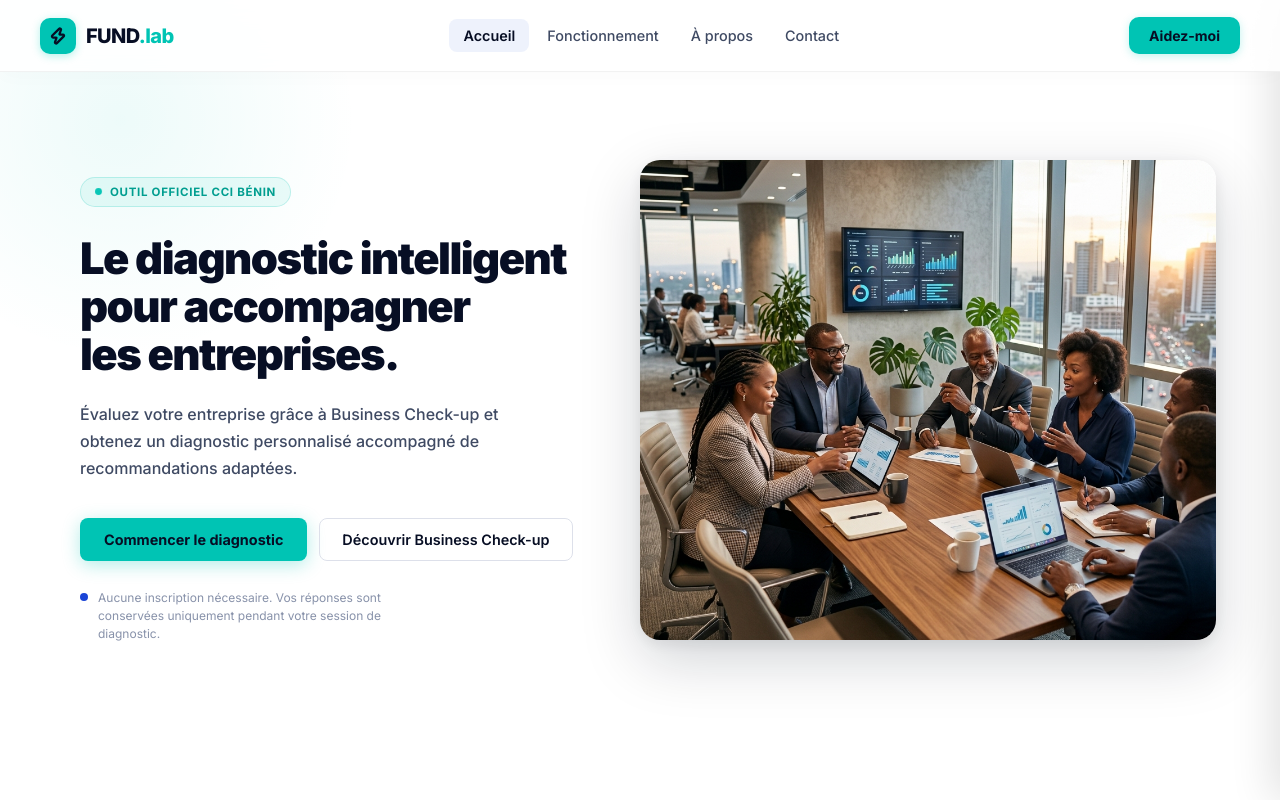
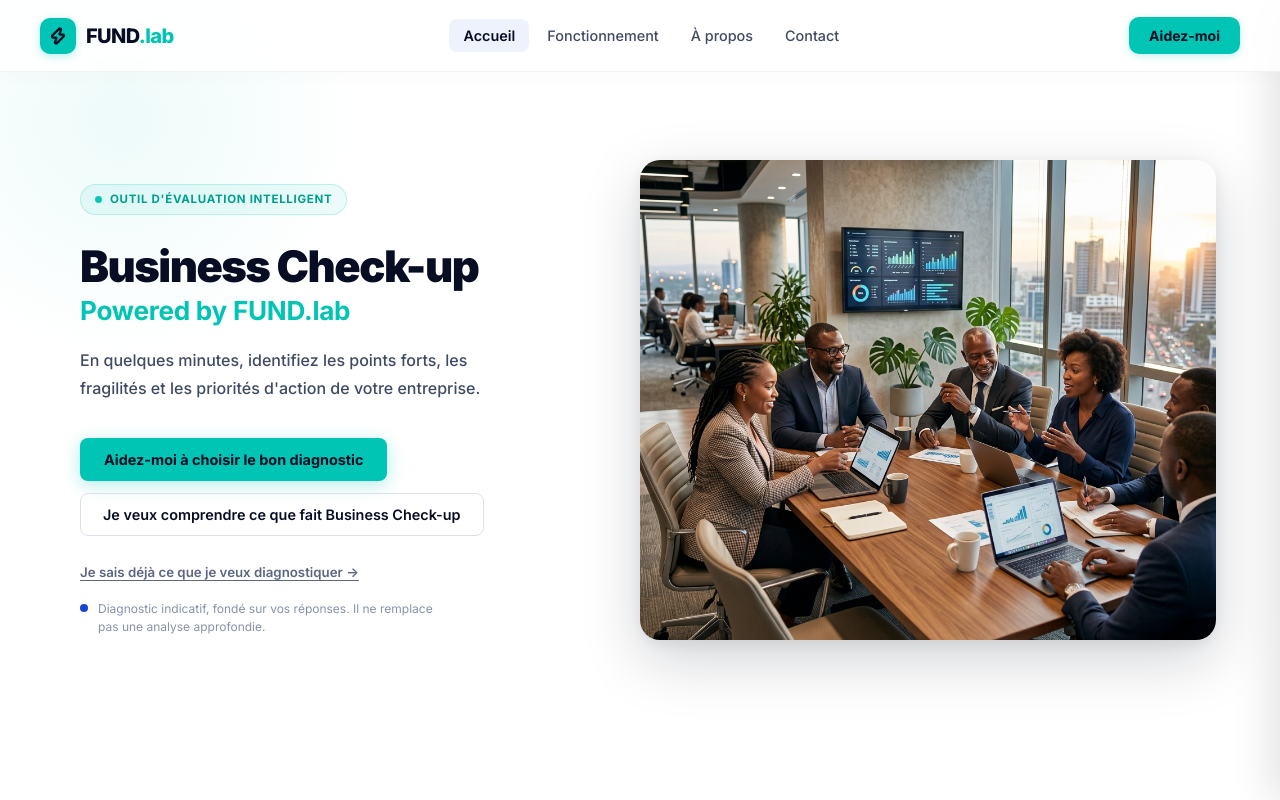
Before and after one commit to josuefox123/business_check_up, a React (Vite) app: page / in a window 1280 px wide. Shown: the top 800 px of the page. Built offline with nearby package versions, Linux system fonts and the light colour scheme.

Commit message:
fix: restore original hero text — keep new layout but bring back all original labels and CTAs

```diff
--- a/src/components/screens/LandingPage.css
+++ b/src/components/screens/LandingPage.css
@@ -163,6 +163,27 @@
   background: var(--color-blue, #1A44D6);
   flex-shrink: 0;
   margin-top: 4px;
+}
+
+/* Catalog secondary link */
+.lp-hero-catalog-link {
+  background: none;
+  border: none;
+  padding: 0;
+  margin-bottom: 20px;
+  font-family: var(--font);
+  font-size: 0.83rem;
+  font-weight: 600;
+  color: var(--slate-500, #5c6680);
+  text-decoration: underline;
+  text-underline-offset: 3px;
+  cursor: pointer;
+  transition: color 0.18s ease;
+  text-align: left;
+}
+
+.lp-hero-catalog-link:hover {
+  color: var(--color-accent-dark, #009E90);
 }
 
 /* Right image pane */
--- a/src/components/screens/LandingPage.jsx
+++ b/src/components/screens/LandingPage.jsx
@@ -63,34 +63,38 @@ export const LandingPage = ({ onStart, onLearnMore, onGoToCatalog }) => {
         <div className="lp-hero-split-left">
           <div className="lp-hero-split-badge">
             <span className="lp-badge-dot" />
-            Outil officiel CCI Bénin
+            Outil d'évaluation intelligent
           </div>
 
           <h1 className="lp-hero-split-title">
-            Le diagnostic intelligent<br />
-            pour accompagner<br />
-            les entreprises.
+            Business Check-up
+            <span style={{ display: 'block', fontSize: '60%', fontWeight: 700, color: 'var(--color-accent)', marginTop: '6px', letterSpacing: '-0.01em' }}>
+              Powered by FUND.lab
+            </span>
           </h1>
 
           <p className="lp-hero-split-desc">
-            Évaluez votre entreprise grâce à Business Check-up et obtenez un
-            diagnostic personnalisé accompagné de recommandations adaptées.
+            En quelques minutes, identifiez les points forts, les fragilités
+            et les priorités d'action de votre entreprise.
           </p>
 
           <div className="lp-hero-split-actions">
             <button className="lp-btn-primary" onClick={onStart}>
-              Commencer le diagnostic
+              Aidez-moi à choisir le bon diagnostic
             </button>
             <button className="lp-btn-outline" onClick={onLearnMore}>
-              Découvrir Business Check-up
+              Je veux comprendre ce que fait Business Check-up
             </button>
           </div>
+
+          <button className="lp-hero-catalog-link" onClick={onGoToCatalog}>
+            Je sais déjà ce que je veux diagnostiquer →
+          </button>
 
           <div className="lp-hero-split-trust">
             <span className="lp-trust-dot" />
             <span>
-              Aucune inscription nécessaire. Vos réponses sont conservées uniquement pendant
-              votre session de diagnostic.
+              Diagnostic indicatif, fondé sur vos réponses. Il ne remplace pas une analyse approfondie.
             </span>
           </div>
         </div>
```
